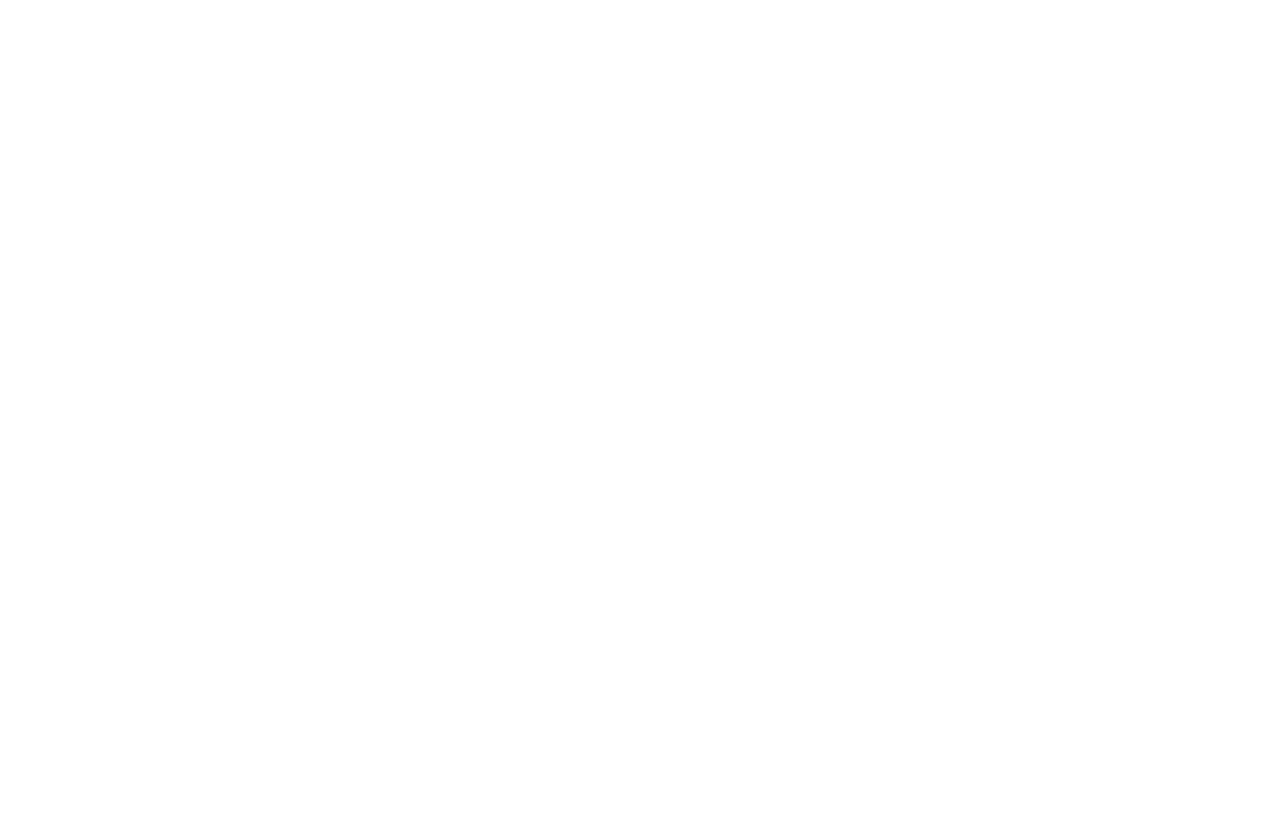
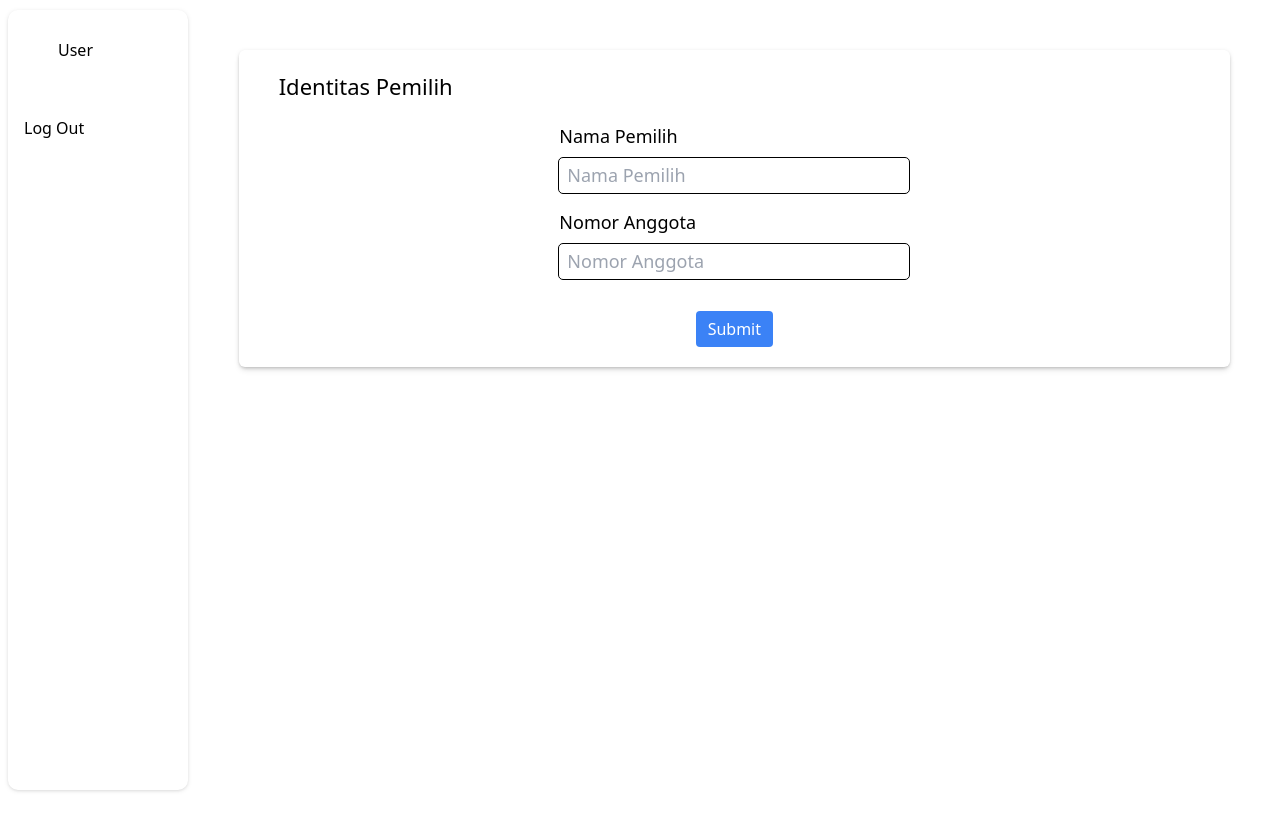
Before and after one commit to agengpangestu/fe-evoting, a Nuxt app: page /app/identity-create/identity in a window 1280 px wide. Before the commit this address had no page. Built offline with nearby package versions, Linux system fonts and the light colour scheme; no server answers; what vue-awesome-paginate would draw is missing.

Commit message:
create/register identity pemilih

```diff
--- /dev/null
+++ b/pages/app/identity-create/identity.vue
@@ -0,0 +1,99 @@
+<script setup>
+import axios from 'axios';
+import Cookie from 'js-cookie';
+
+import SelectComp from '~/components/SelectComp.vue';
+
+const successNotif = (value) => {
+    useNuxtApp().$toast.info(value);
+};
+const errorNotif = (err) => {
+    useNuxtApp().$toast.warn(err);
+};
+
+const formData = reactive({
+    fullName: '',
+    noAnggota: null,
+    createdBy: null,
+    loading: false
+});
+
+
+const postData = () => {
+    let body = new FormData();
+
+    const userId = Cookie.get('name_user.id');
+
+    body.append('fullName', formData.fullName);
+    body.append('NoAnggota', parseInt(formData.noAnggota));
+    body.append('createdBy', parseInt(userId));
+
+    formData.loading = true;
+
+    axios.post(`${import.meta.env.VITE_APP_ENV}/identity-verif/post-no_anggota`, body
+        , {
+            headers: { "Content-Type": "application/json" }
+        }
+    )
+        .then((result) => {
+            console.log(result);
+            successNotif(result?.data?.message);
+            formData.loading = false
+        }).catch((err) => {
+            console.log(err.response.data);
+            errorNotif(err.response.data.message);
+            formData.loading = false
+        });
+    formData.loading = true
+};
+
+onMounted(() => {
+
+});
+
+</script>
+<template>
+    <div class="p-10">
+        <div class="h-auto p-5 space-y-5 bg-white rounded-md shadow-md drop-shadow min-w-max">
+            <div class="px-5">
+                <h1 class="text-[22px]">Identitas Pemilih</h1>
+            </div>
+            <form @submit.prevent="postData">
+                <div class="flex justify-center space-x-5">
+                    <div class="space-y-4">
+                        <div class="flex flex-col space-y-2 text-[18px]">
+                            <label for="nama_pemilih">Nama Pemilih</label>
+                            <input placeholder="Nama Pemilih" class="w-[350px] outline outline-1 rounded pl-2 py-1"
+                                v-model="formData.fullName" type="text" name="nama_pemilih" id="nama_pemilih">
+                        </div>
+                        <div class="flex flex-col space-y-2 text-[18px]">
+                            <label for="noAnggota">Nomor Anggota</label>
+                            <input placeholder="Nomor Anggota"
+                                class="w-[350px] remove-arrow outline outline-1 rounded pl-2 py-1"
+                                v-model="formData.noAnggota" type="number" min="0" name="noAnggota" id="noAnggota">
+                        </div>
+                    </div>
+                </div>
+                <div class="flex justify-center pt-8">
+                    <button v-if="!formData.loading" type="submit" class="bg-blue-500 text-white px-3 py-1.5 rounded">
+                        <h4 class="font-medium">Submit</h4>
+                    </button>
+                    <button v-else type="submit" class="bg-blue-500 text-white px-3 py-1.5 rounded">
+                        <h4 class="font-medium">Loading</h4>
+                    </button>
+                </div>
+            </form>
+        </div>
+    </div>
+</template>
+<style>
+.remove-arrow::-webkit-inner-spin-button,
+.remove-arrow::-webkit-outer-spin-button {
+    -webkit-appearance: none;
+    margin: 0;
+}
+
+.remove-arrow {
+    -appearance: textfield;
+}
+</style>
```
